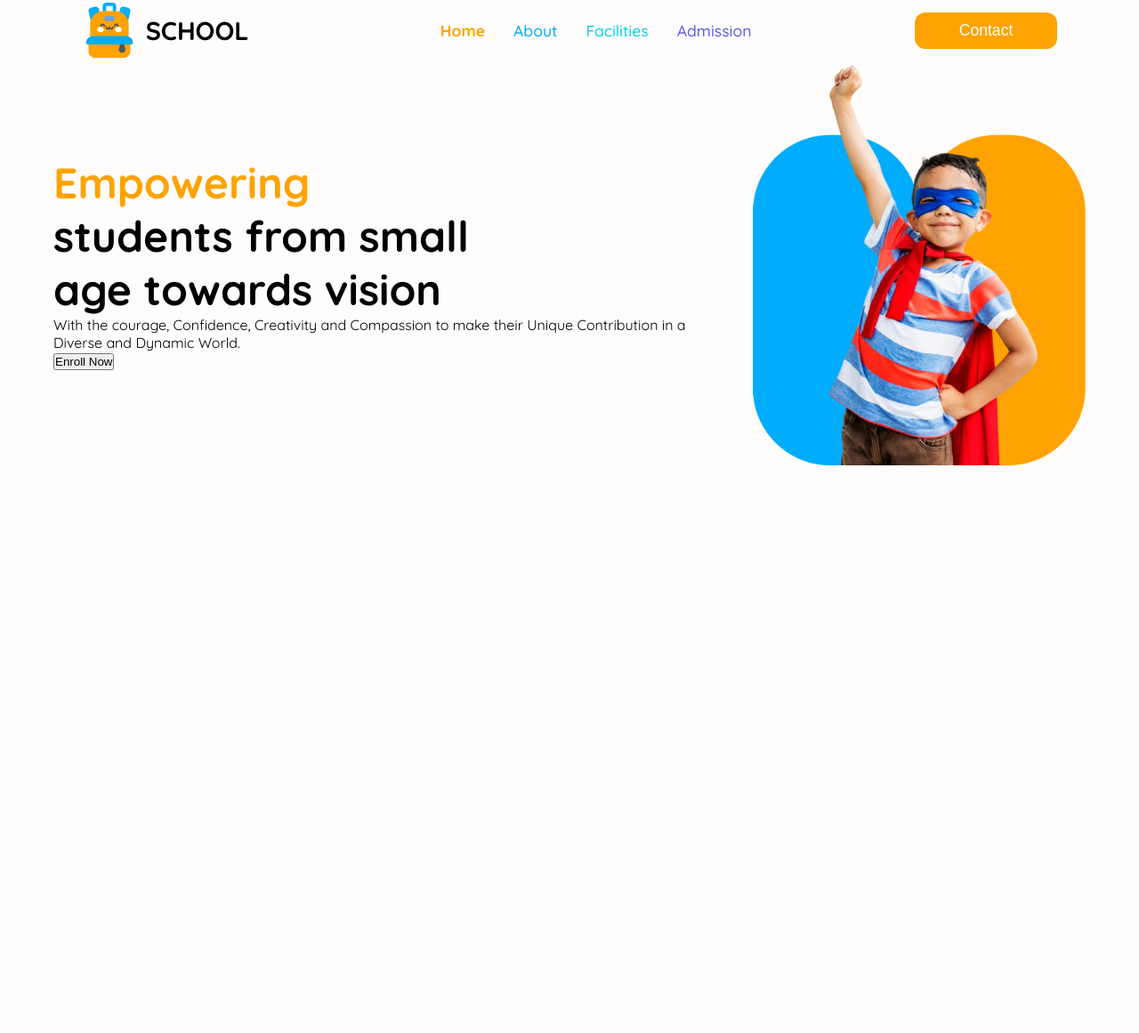
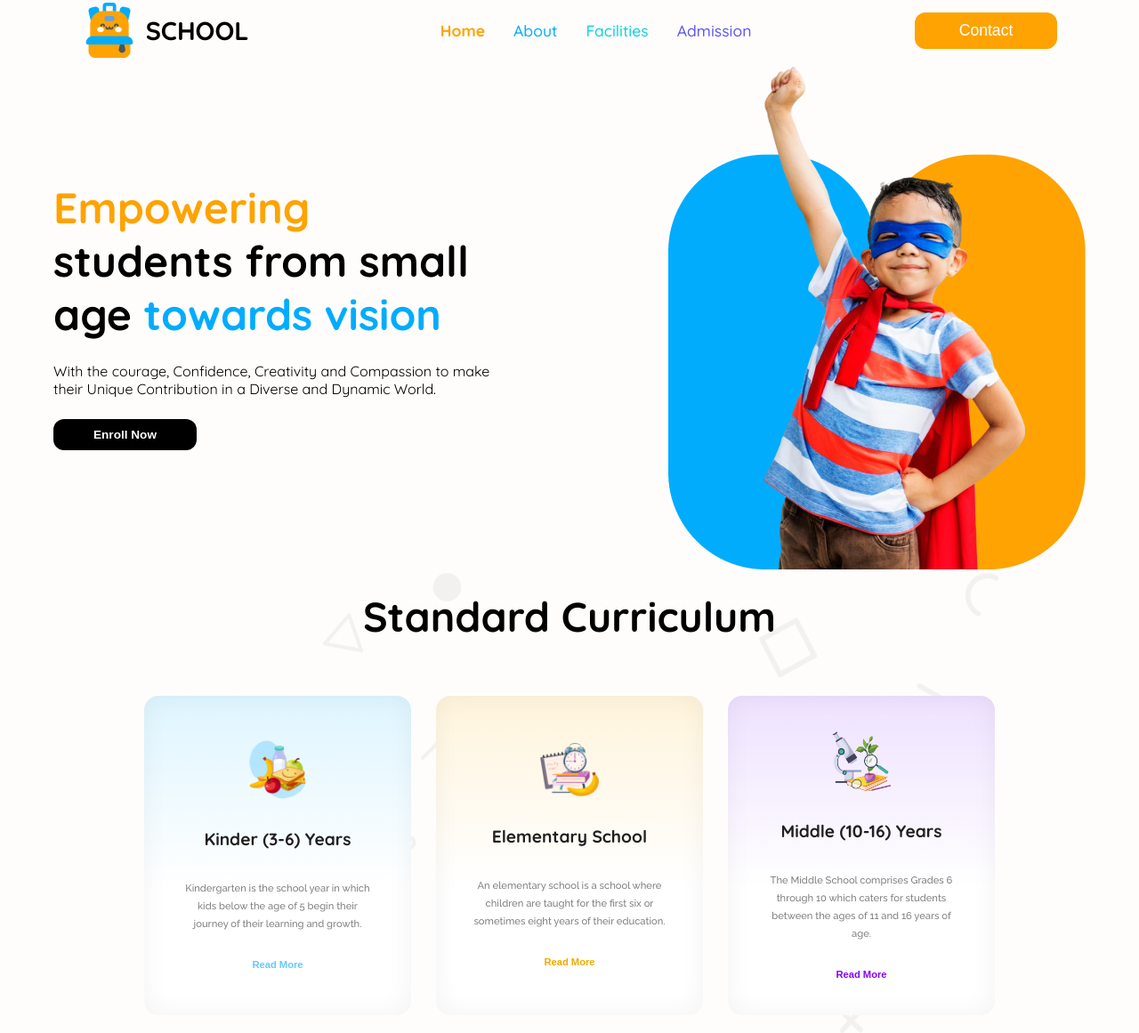
Before and after one commit to ShahrinTarin/Assignment-2, a plain HTML site: page index.html in a window 1280 px wide. Shown: the part 17-1178 px from the top of the page at 89% size. Before the commit the page ends 800 px from the top, so only its background shows below. Drawn offline with Linux system fonts and the light colour scheme.

Commit message:
3rd commit

```diff
--- a/index.html
+++ b/index.html
@@ -34,12 +34,37 @@
         <section class="banner">
             <div class="banner-desc">
                 <h1><span class="empower">Empowering <br></span>students from small <br> age <span class="vision">towards vision</span></h1>
-                <p>With the courage, Confidence, Creativity and Compassion to make their Unique Contribution in a
+                <p>With the courage, Confidence, Creativity and Compassion to make <br> their Unique Contribution in a
                     Diverse and Dynamic World.</p>
                 <button class="banner-btn">Enroll Now</button>
             </div>
             <div class="banner-img">
                 <img src="./assets/hero-kids.png" alt="">
+            </div>
+        </section>
+
+
+        <section class="curriculum">
+            <h1 class="standard">Standard Curriculum</h1>
+            <div class="card-box">
+                <div class="card card1">
+                    <img src="./assets/kinder.png" alt="">
+                    <h1>Kinder (3-6) Years</h1>
+                    <p> Kindergarten is the school year in which kids below the age of 5 begin their journey of their learning and growth.</p>
+                    <button class="cardbtn1">Read More</button>
+                </div>
+                <div class="card card2">
+                    <img src="./assets/elementary.png" alt="">
+                    <h1>Elementary School</h1>
+                    <p>An elementary school is a school where children are taught for the first six or sometimes eight years of their education.</p>
+                    <button class="cardbtn2">Read More</button>
+                </div>
+                <div class="card card3">
+                    <img src="./assets/middle.png" alt="">
+                    <h1>Middle (10-16) Years</h1>
+                    <p>The Middle School comprises Grades 6 through 10 which caters for students between the ages of 11 and 16 years of age.</p>
+                    <button class="cardbtn3">Read More</button>
+                </div>
             </div>
         </section>
     </main>
--- a/style.css
+++ b/style.css
@@ -1,6 +1,5 @@
 @import url('https://fonts.googleapis.com/css2?family=Quicksand:wght@300..700&display=swap');
 @import url('https://fonts.googleapis.com/css2?family=Raleway:ital,wght@0,100..900;1,100..900&display=swap');
-/* font-family: "Raleway", serif; */
 *{
     margin: 0px;
     padding: 0px;
@@ -18,7 +17,6 @@ max-width: 1440px;
 align-items: center;
 margin: 0 auto;
 margin-top: 20px;
-
 }
 .school{
     display: flex;
@@ -81,9 +79,8 @@ margin-top: 20px;
     display: flex;
     max-width: 1160px;
     margin: 0 auto;
-    justify-content: center;
+    justify-content: space-between;
     align-items: center;
-    gap: 50px;
 }
 .banner-img img{
     width: 100%;
@@ -93,9 +90,108 @@ margin-top: 20px;
     line-height: 60px;
     font-size: 3rem;
     color: black;
+    margin-bottom: 24px;
 }
 .empower{
     color: rgba(254, 163, 1, 1);
+}
+.vision{
+    color: rgba(1, 172, 253, 1);
+}
+.banner .banner-btn{
+    padding: 10px 45px;
+    background-color: black;
+    color: white;
+    font-weight: bold;
+    font-size: 0.85rem;
+    border: none;
+    border-radius: 12px;
+    margin-top: 24px;
+    cursor: pointer;
+}
+.banner .banner-btn:hover{
+    background-color: #FEA301;
+}
+
+/* curriculum starts here */
+
+.curriculum{
+    max-width: 1440px;
+    margin: 0px auto;
+    background-image: url("./assets/bg.png");
+    background-repeat: no-repeat;
+    background-size: contain;
+    background-position:center ;
+    display: flex;
+    flex-direction: column;
+    justify-content: center;
+    align-items: center;
+padding: 20px;
+}
+.curriculum .standard{
+    font-size: 2.9rem;
+    font-weight: bold;
+    color: #000000;
+    margin-bottom: 60px;
+}
+.card-box{
+    display: flex;
+    align-items:stretch;
+    justify-content: center;
+    gap: 28px;
+}
+.card{
+max-width:300px ;
+border-radius: 16px;
+display: flex;
+flex-direction: column;
+justify-content: center;
+align-items:center;
+gap: 30px;
+padding:  40px;
+text-align: center;
+box-shadow: 0px 0px 28.3px 0.94px rgba(0, 0, 0, 0.05) inset ;
+
+}
+.card1{
+    background-image:linear-gradient(180.00deg,#DEF5FF -0.5%, #FFFFFF 60%) ;
+}
+.card2{
+    background-image: linear-gradient(180.00deg,#FFF4DC -0.5%, #FFFFFF 60%);
+}
+.card3{
+background-image: linear-gradient(180.00deg,#EEE1FF -0.5%,#FFFFFF 60%);
+}
+.card h1{
+    font-weight: bold;
+    font-size: 1.2rem;
+    color: #202020;
+    line-height: 30px;
+}
+.card img{
+    width: 30%;
+}
+.card p{
+    font-family: "Raleway", serif;
+    color: #808080;
+    font-size: 0.7rem;
+    font-weight: 500;
+    line-height: 20px;
+}
+.cardbtn1, .cardbtn2, .cardbtn3{
+background-color: #FFFF;
+border: none;
+font-size: 0.7rem;
+font-weight: bold;
+}
+.cardbtn1{
+color: #64C8FF;
+}
+.cardbtn2{
+color: #F0AA00;
+}
+.cardbtn3{
+color: #8700FF;
 }
 /* for responsive */
 @media screen and (max-width: 576px) {
@@ -119,7 +215,19 @@ margin-top: 20px;
     }
     .navbar{
         justify-content: space-between;
-        padding:0 20px;
+        padding:0 15px;
+        padding-bottom: 12px;
+        border-bottom: 1px solid rgba(254, 163, 1, 1);
+    }
+    .banner{
+        flex-direction: column-reverse;
+        padding: 10px;
+        text-align: center;
+        gap: 50px;
+    }
+    .banner-img img{
+        width: 90%;
+
     }
 }
 
@@ -129,4 +237,10 @@ margin-top: 20px;
         flex-direction: column;
         gap: 30px;
     }
+    .banner{
+        flex-direction: column-reverse;
+        padding: 10px;
+        text-align: center;
+        gap: 50px;
+    }
 }
```
